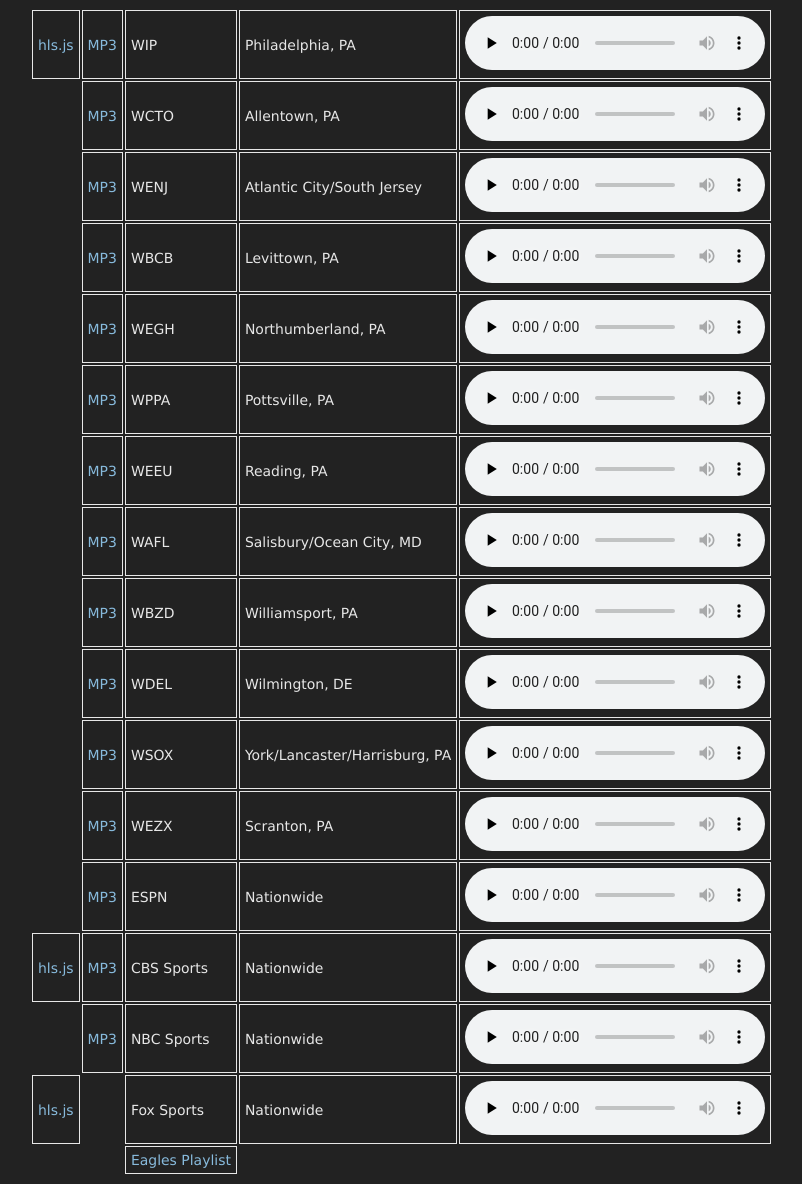
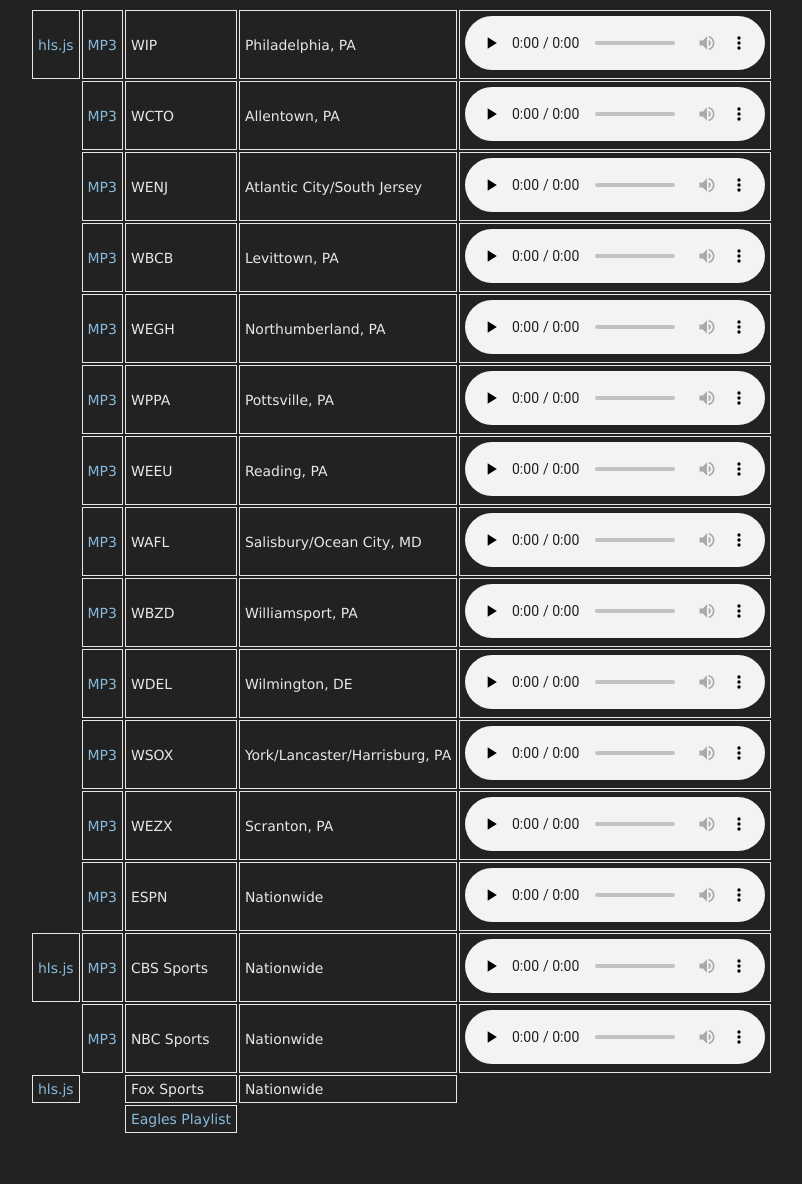
Before and after one commit to danburd/danburd.github.io, a Jekyll site: the page eagles.html, which Jekyll copies as it is, in a window 1280 px wide. Shown: the whole page, without its empty margins (240-1042 px from the left). Built offline with Jekyll 4.4.1, drawn with Linux system fonts in a browser that asks for light colours; after the commit the page ends 1143 px from its top, so only the background shows below that.

Commit message:
Update eagles.html

```diff
--- a/eagles.html
+++ b/eagles.html
@@ -118,7 +118,7 @@
    <td></td>
    <td>Fox Sports</td>
    <td>Nationwide</td>
-   <td><audio controls preload="none"><source src="https://c8.prod.playlists.ihrhls.com/4732/playlist.m3u8" type="audio/mpeg" type="audio/mpeg"></audio></td>
+   <td></td>
   </tr>
   <tr>
    <td></td>
```
